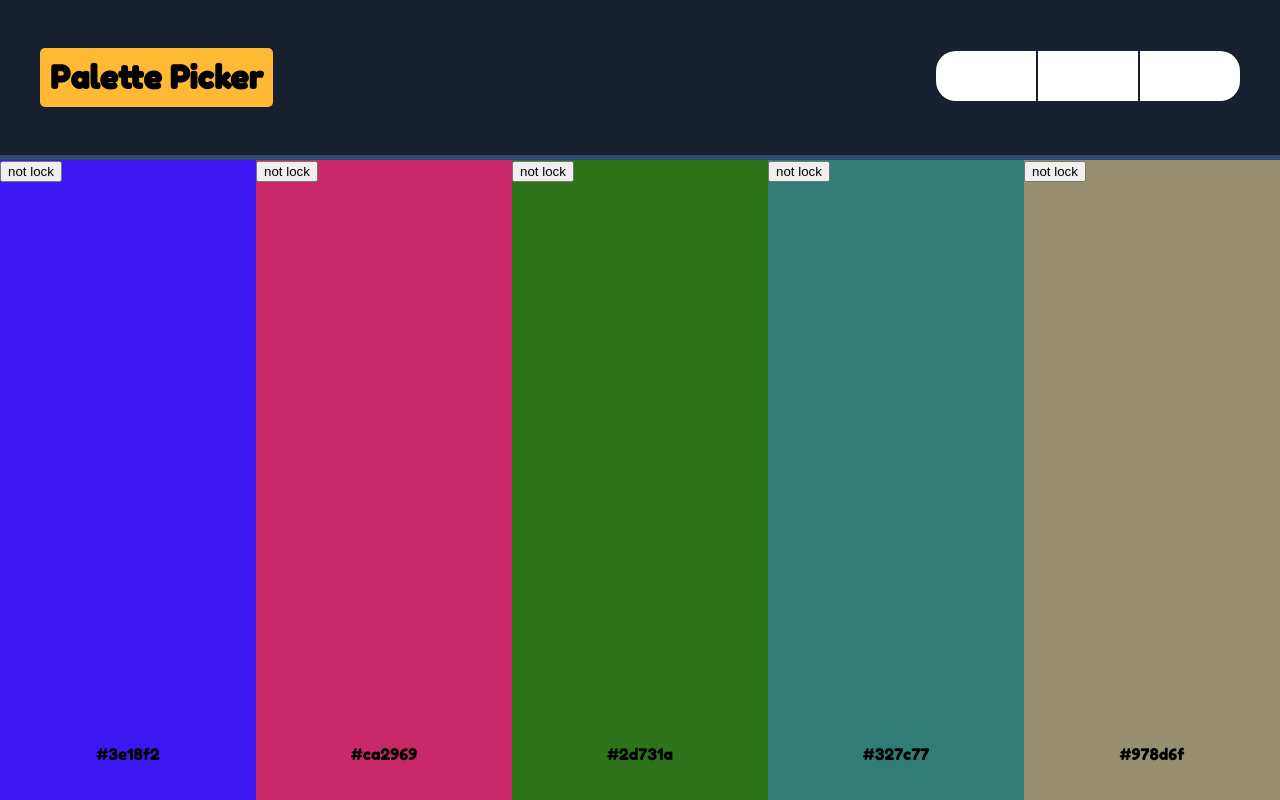
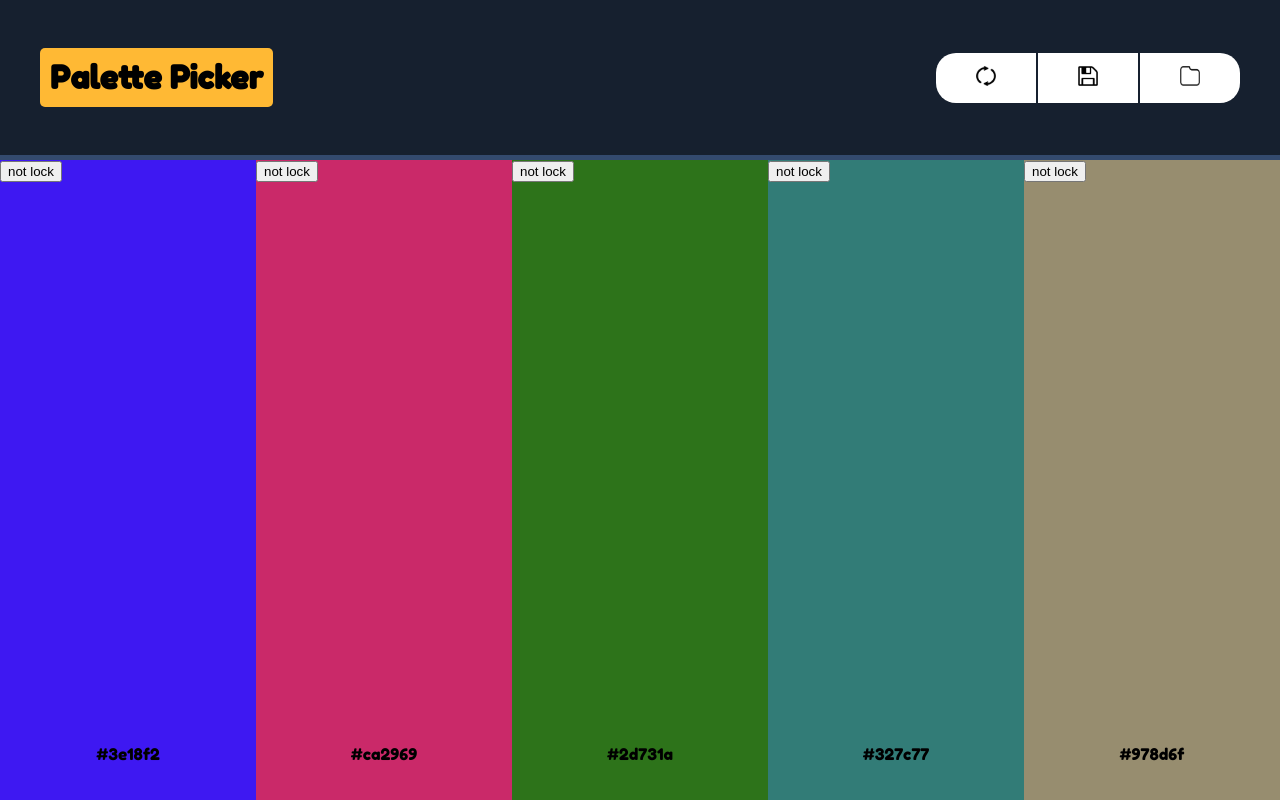
Before and after one commit to Inzurriaga/Color-Palette, a React (Create React App) app: page / in a window 1280 px wide. Built offline with nearby package versions, Linux system fonts and the light colour scheme; no server answers.

Commit message:
style header

```diff
--- a/src/components/header/Header.js
+++ b/src/components/header/Header.js
@@ -1,6 +1,9 @@
 import React, { Component } from "react";
 import { connect } from "react-redux";
 import { toggleProjectDisplay, generateColorPalette, toggleSaveModal } from "../../action"
+import reset from "../../images/reset.png";
+import save from "../../images/save.png";
+import folder from "../../images/folder.png"
 
 export  class Header extends Component{
 
@@ -12,9 +15,15 @@ export  class Header extends Component{
                     <h1>Palette Picker</h1>
                 </div>
                 <nav>
-                    <button className="refresh" onClick={() => {this.props.generateColorPalette(colorPalette)}}></button>
-                    <button className="save" onClick={this.props.toggleSaveModal}></button>
-                    <button className="projects" onClick={this.props.toggleProjectDisplay}></button>
+                    <button className="refresh" onClick={() => {this.props.generateColorPalette(colorPalette)}}>
+                        <img src={reset}></img>
+                    </button>
+                    <button className="save" onClick={this.props.toggleSaveModal}>
+                        <img src={save}></img>
+                    </button>
+                    <button className="projects" onClick={this.props.toggleProjectDisplay}>
+                    <img src={folder}></img>
+                    </button>
                 </nav>
             </header>
         )
--- a/src/components/header/_Header.scss
+++ b/src/components/header/_Header.scss
@@ -14,6 +14,10 @@ header {
             color: #000000;
             margin: 0;
         }
+    }
+    img {
+        height: 20px;
+        width: 20px;
     }
 }
 
```
